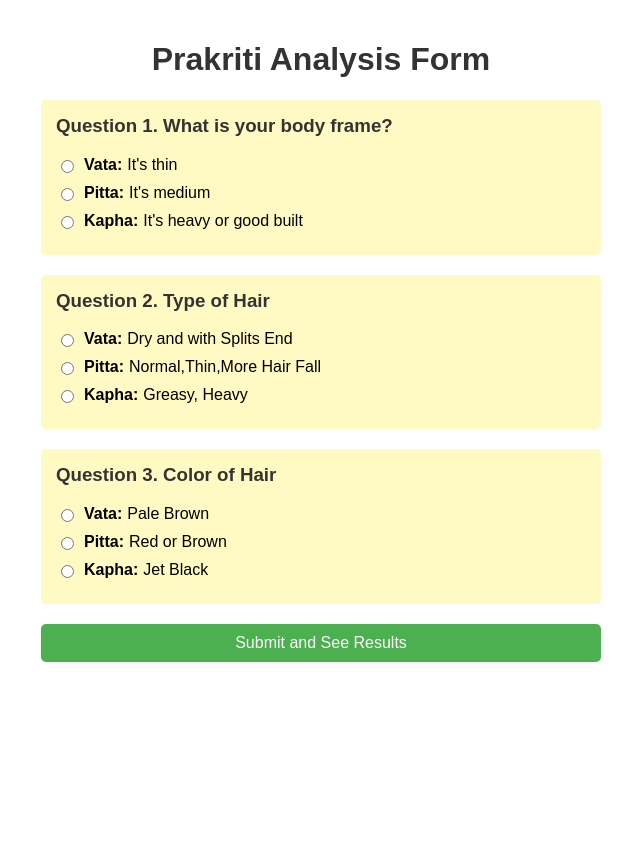
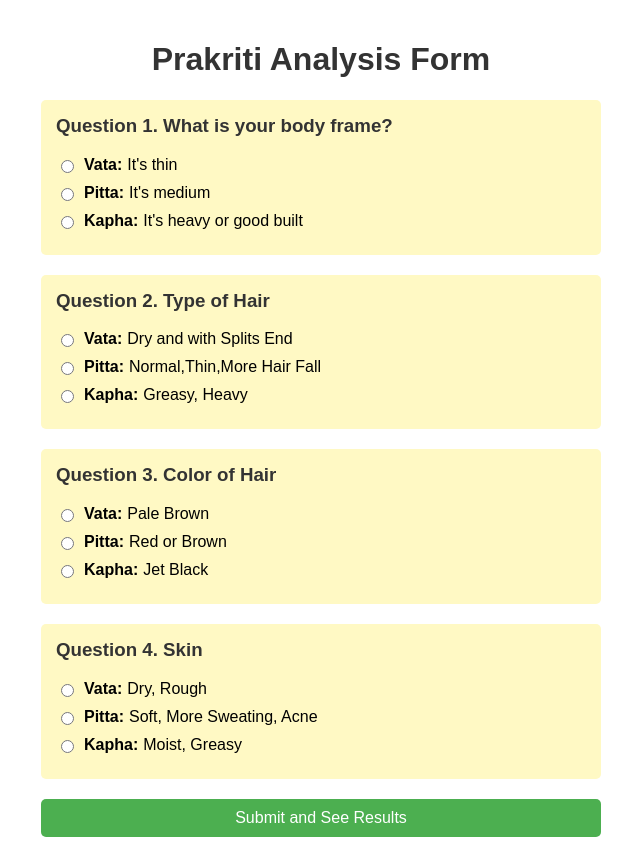
Before and after one commit to Vishesh20155/prakriti-analysis, a React (Create React App) app: page / in a window 1280 px wide. Shown: the whole page, without its empty margins (319-959 px from the left). Before the commit the page ends 800 px from the top, so only its background shows below. Built offline with nearby package versions, Linux system fonts and the light colour scheme.

Commit message:
Added a new question

```diff
--- a/src/App.js
+++ b/src/App.js
@@ -27,6 +27,15 @@ const questions = [
       { dosha: "Vata", description: "Pale Brown" },
       { dosha: "Pitta", description: "Red or Brown" },
       { dosha: "Kapha", description: "Jet Black" }
+    ]
+  },
+  {
+    id: 4,
+    text: "Skin",
+    options: [
+      { dosha: "Vata", description: "Dry, Rough" },
+      { dosha: "Pitta", description: "Soft, More Sweating, Acne" },
+      { dosha: "Kapha", description: "Moist, Greasy" }
     ]
   }
 ];
```
